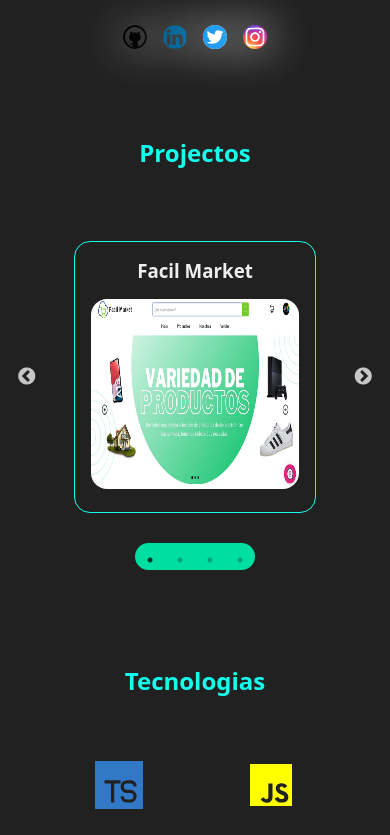
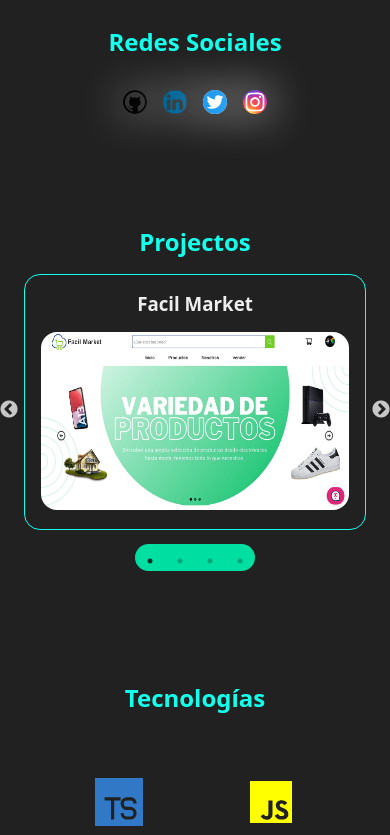
Before and after one commit to Glutix/old-portfolio, a React (Vite) app: page / in a window 390 px wide. Shown: the part 960-1795 px from the top of the page. Built offline with nearby package versions, Linux system fonts and the light colour scheme.

Commit message:
fix/responsive

```diff
--- a/src/components/NavBar.tsx
+++ b/src/components/NavBar.tsx
@@ -21,13 +21,13 @@ const NavBar = () => {
 					Inicio
 				</a>
 				<a href="#projects" className="link" onClick={handleAncor}>
-					Projectos
+					Proyectos
 				</a>
 				<a href="#skills" className="link" onClick={handleAncor}>
 					Habilidades
 				</a>
 				<a href="#contact" className="link" onClick={handleAncor}>
-					Conctacto
+					Contacto
 				</a>
 			</div>
 
--- a/src/components/Technologies/Technologies.tsx
+++ b/src/components/Technologies/Technologies.tsx
@@ -5,7 +5,7 @@ import Tech from "../Technologies/Tech";
 const Technologies = () => {
 	return (
 		<div className="technologies">
-			<h2 id="skills">Tecnologias</h2>
+			<h2 id="skills">Tecnologías</h2>
 			<div className="technologies-conteiner">
 				{data.map((tech: TechProps, index) => {
 					return <Tech key={index} {...tech} />;
--- a/src/components/Technologies/data.ts
+++ b/src/components/Technologies/data.ts
@@ -33,7 +33,7 @@ const data: Tech = [
 	{ name: "React", image: react, url: "https://es.react.dev/" },
 	{ name: "Redux", image: redux, url: "https://redux.js.org/" },
 	{ name: "JSON Web Token", image: jwt, url: "https://jwt.io/" },
-	{ name: "Sequalize", image: sequalize, url: "https://sequelize.org/" },
+	{ name: "Sequelize", image: sequalize, url: "https://sequelize.org/" },
 	{ name: "Git", image: git, url: "https://git-scm.com/" },
 	{ name: "GitHub", image: github, url: "https://github.com/" },
 	{
--- a/src/styles/components/_about.scss
+++ b/src/styles/components/_about.scss
@@ -192,7 +192,7 @@
 		}
 
 		.info-about {
-			max-height: 14.5rem;
+			max-height: fit-content;
 			gap: 1rem;
 			p {
 				overflow-y: auto;
--- a/src/styles/components/_cards.scss
+++ b/src/styles/components/_cards.scss
@@ -34,17 +34,19 @@
 	.cards {
 		justify-content: flex-start;
 		gap: 1rem;
-		height: 33rem;
+		height: 30rem;
+		padding: 1.5rem;
 
 		&-slider {
-			width: 95%;
+			width: 100%;
 			height: fit-content;
-			padding: 1.5rem;
-			margin-left: 0rem;
 		}
 
 		&-conteiner {
-			padding: 0.5rem;
+			padding: 0;
+			min-width: 100%;
+			height: 17rem;
+			padding-bottom: 1rem;
 		}
 	}
 }
--- a/src/styles/components/_contact.scss
+++ b/src/styles/components/_contact.scss
@@ -20,7 +20,6 @@
 			align-items: center;
 			width: 50%;
 			height: 100%;
-
 
 			.contact-form {
 				display: flex;
@@ -226,18 +225,16 @@
 			width: 100%;
 			height: fit-content;
 			align-items: center;
-			padding: 2rem;
 			gap: 2rem;
 
 			.form {
-				width: 100%;
-				height: 100%;
+				width: 90%;
+				height: fit-content;
 
 				.contact-form {
 					width: 100%;
 					height: 50%;
-					gap: 1rem;
-					padding: 1.5rem;
+					gap: 3rem;
 
 					&-section {
 						display: flex;
@@ -259,15 +256,16 @@
 						margin-bottom: 0.2rem;
 
 						textarea {
-							min-width: 80%;
-							max-width: 80%;
+							min-width: 100%;
+							max-width: 100%;
 						}
 					}
 				}
 			}
 
 			.contact-plus {
-				width: 100%;
+				width: 90%;
+				padding-bottom: 1rem;
 
 				&-info {
 					gap: 1rem;
--- a/src/styles/components/_navbar.scss
+++ b/src/styles/components/_navbar.scss
@@ -21,6 +21,7 @@
 		padding-right: 1rem;
 		.link {
 			text-decoration: none;
+			letter-spacing: 1px;
 			color: $color-text;
 			border-bottom: 1px $color-primary solid;
 			&:hover {
```
